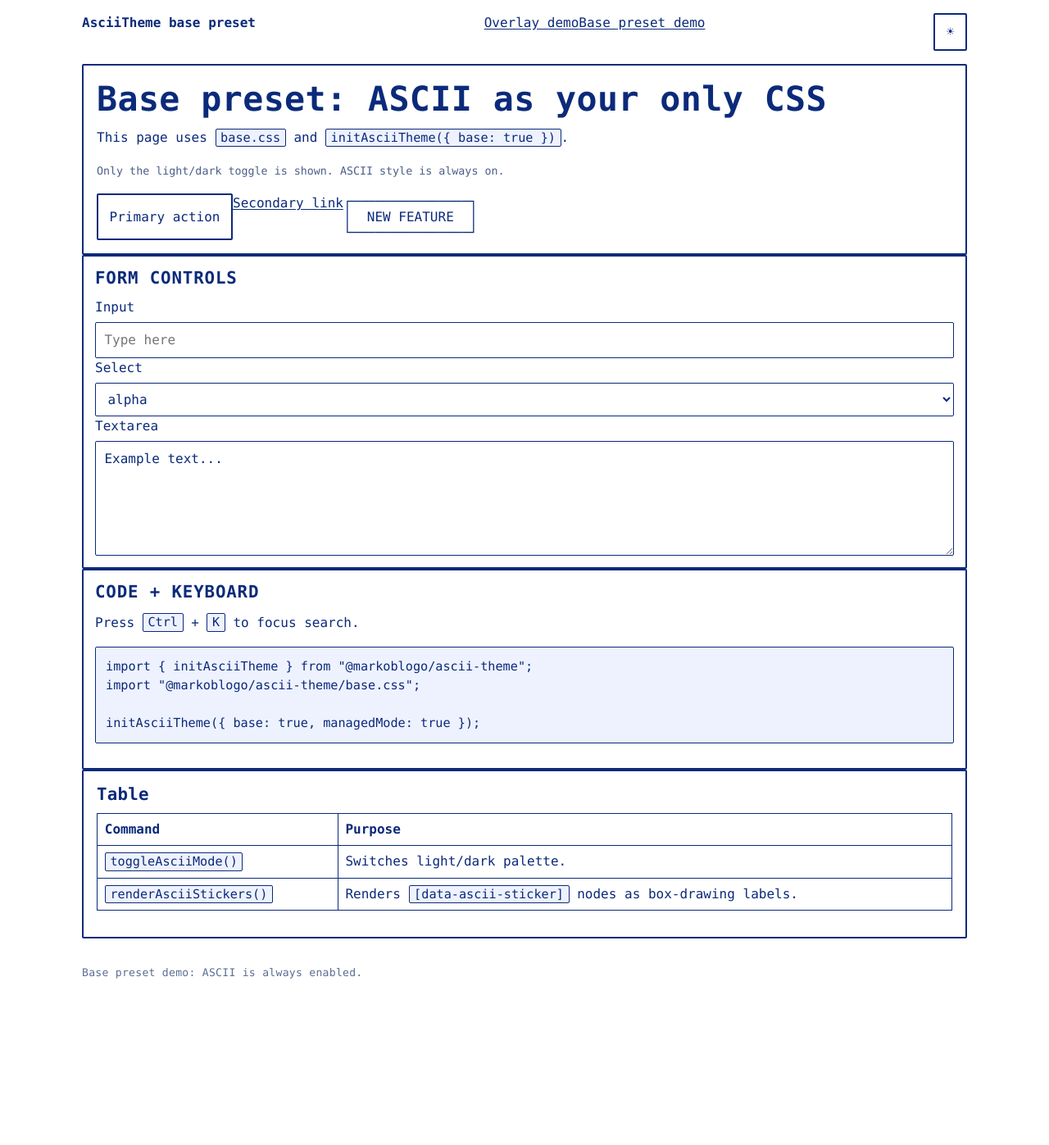
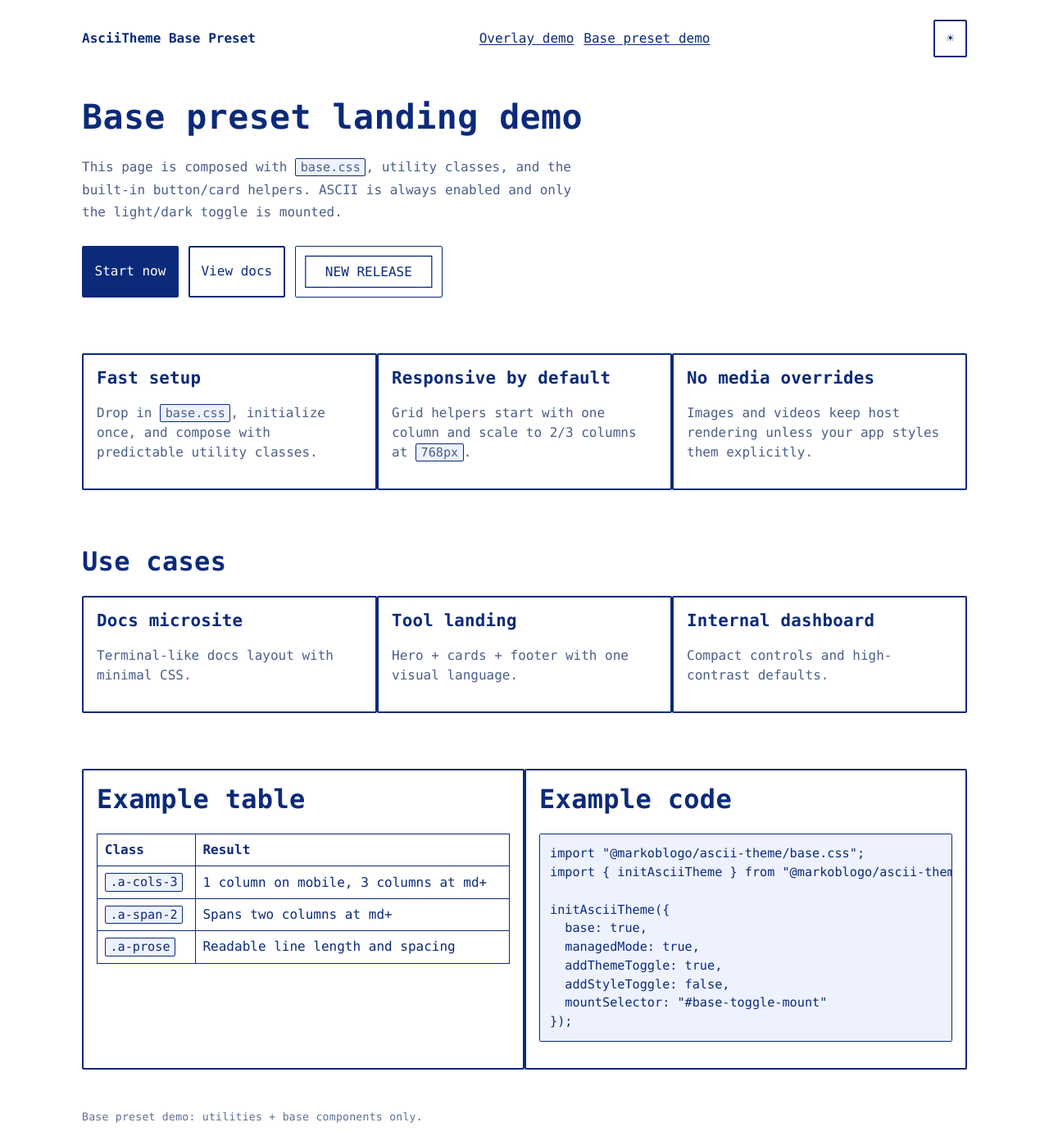
Before and after one commit to markoblogo/AsciiTheme, a website built with Vite: page demo/base.html in a window 1280 px wide. Shown: the whole page at 82% size. Before the commit the page ends 1221 px from the top, so only its background shows below. Built offline with nearby package versions, Linux system fonts and the light colour scheme.

Commit message:
demo: add base landing built with utilities

```diff
--- a/demo/base.html
+++ b/demo/base.html
@@ -7,76 +7,106 @@
     <link rel="stylesheet" href="../src/base.css" />
   </head>
   <body>
-    <header class="container row" style="padding-block: 1rem; justify-content: space-between;">
-      <strong>AsciiTheme base preset</strong>
-      <nav class="row">
+    <header class="a-container a-section a-row a-between a-align-center a-gap-2">
+      <strong>AsciiTheme Base Preset</strong>
+      <nav class="a-row a-gap-2">
         <a href="/">Overlay demo</a>
         <a href="/base.html">Base preset demo</a>
       </nav>
       <div id="base-toggle-mount"></div>
     </header>
 
-    <main class="container stack" style="padding-bottom: 2rem;">
-      <section class="panel stack">
-        <h1>Base preset: ASCII as your only CSS</h1>
-        <p>This page uses <code>base.css</code> and <code>initAsciiTheme({ base: true })</code>.</p>
-        <p><small>Only the light/dark toggle is shown. ASCII style is always on.</small></p>
-        <div class="row">
-          <a class="button" href="#">Primary action</a>
-          <a href="#">Secondary link</a>
-          <span data-ascii-sticker="NEW FEATURE"></span>
+    <main class="a-container a-stack a-gap-3">
+      <section class="a-section a-stack a-gap-2" id="base-landing-demo">
+        <h1>Base preset landing demo</h1>
+        <p class="a-prose a-muted">
+          This page is composed with <code>base.css</code>, utility classes, and the built-in button/card helpers.
+          ASCII is always enabled and only the light/dark toggle is mounted.
+        </p>
+        <div class="a-row a-gap-2">
+          <a class="a-btn--primary" href="#">Start now</a>
+          <a class="a-btn--ghost" href="#">View docs</a>
+          <span class="a-badge" data-ascii-sticker="NEW RELEASE"></span>
         </div>
       </section>
 
-      <section class="grid">
-        <article class="card stack" data-ascii-role="card">
-          <h3>Form controls</h3>
-          <label for="demo-input">Input</label>
-          <input id="demo-input" placeholder="Type here" />
-          <label for="demo-select">Select</label>
-          <select id="demo-select">
-            <option>alpha</option>
-            <option>beta</option>
-          </select>
-          <label for="demo-textarea">Textarea</label>
-          <textarea id="demo-textarea">Example text...</textarea>
+      <section class="a-section a-grid a-cols-3 a-gap-2">
+        <article class="a-card a-stack a-gap-1">
+          <h3>Fast setup</h3>
+          <p class="a-muted">Drop in <code>base.css</code>, initialize once, and compose with predictable utility classes.</p>
         </article>
-
-        <article class="card stack" data-ascii-role="card">
-          <h3>Code + keyboard</h3>
-          <p>Press <kbd>Ctrl</kbd> + <kbd>K</kbd> to focus search.</p>
-          <pre><code>import { initAsciiTheme } from "@markoblogo/ascii-theme";
-import "@markoblogo/ascii-theme/base.css";
-
-initAsciiTheme({ base: true, managedMode: true });</code></pre>
+        <article class="a-card a-stack a-gap-1">
+          <h3>Responsive by default</h3>
+          <p class="a-muted">Grid helpers start with one column and scale to 2/3 columns at <code>768px</code>.</p>
+        </article>
+        <article class="a-card a-stack a-gap-1">
+          <h3>No media overrides</h3>
+          <p class="a-muted">Images and videos keep host rendering unless your app styles them explicitly.</p>
         </article>
       </section>
 
-      <section class="panel stack">
-        <h3>Table</h3>
+      <section class="a-section a-stack a-gap-2">
+        <h2>Use cases</h2>
+        <div class="a-grid a-cols-auto a-gap-2">
+          <article class="a-card a-stack a-gap-1">
+            <h3>Docs microsite</h3>
+            <p class="a-muted">Terminal-like docs layout with minimal CSS.</p>
+          </article>
+          <article class="a-card a-stack a-gap-1">
+            <h3>Tool landing</h3>
+            <p class="a-muted">Hero + cards + footer with one visual language.</p>
+          </article>
+          <article class="a-card a-stack a-gap-1">
+            <h3>Internal dashboard</h3>
+            <p class="a-muted">Compact controls and high-contrast defaults.</p>
+          </article>
+        </div>
+      </section>
+
+      <section class="a-section a-grid a-cols-2 a-gap-2">
+        <article class="a-panel a-stack a-gap-2">
+          <h2>Example table</h2>
           <table>
             <thead>
               <tr>
-              <th>Command</th>
-              <th>Purpose</th>
+                <th>Class</th>
+                <th>Result</th>
               </tr>
             </thead>
             <tbody>
               <tr>
-              <td><code>toggleAsciiMode()</code></td>
-              <td>Switches light/dark palette.</td>
+                <td><code>.a-cols-3</code></td>
+                <td>1 column on mobile, 3 columns at md+</td>
               </tr>
               <tr>
-              <td><code>renderAsciiStickers()</code></td>
-              <td>Renders <code>[data-ascii-sticker]</code> nodes as box-drawing labels.</td>
+                <td><code>.a-span-2</code></td>
+                <td>Spans two columns at md+</td>
+              </tr>
+              <tr>
+                <td><code>.a-prose</code></td>
+                <td>Readable line length and spacing</td>
               </tr>
             </tbody>
           </table>
+        </article>
+        <article class="a-panel a-stack a-gap-2">
+          <h2>Example code</h2>
+          <pre><code>import "@markoblogo/ascii-theme/base.css";
+import { initAsciiTheme } from "@markoblogo/ascii-theme";
+
+initAsciiTheme({
+  base: true,
+  managedMode: true,
+  addThemeToggle: true,
+  addStyleToggle: false,
+  mountSelector: "#base-toggle-mount"
+});</code></pre>
+        </article>
       </section>
     </main>
 
-    <footer class="container ascii-footnote" style="padding-bottom: 1.5rem;">
-      Base preset demo: ASCII is always enabled.
+    <footer class="a-container a-section ascii-footnote">
+      Base preset demo: utilities + base components only.
     </footer>
 
     <script type="module" src="/base-demo.js"></script>
```
Lines whose indentation alone changed are shown as unchanged.
